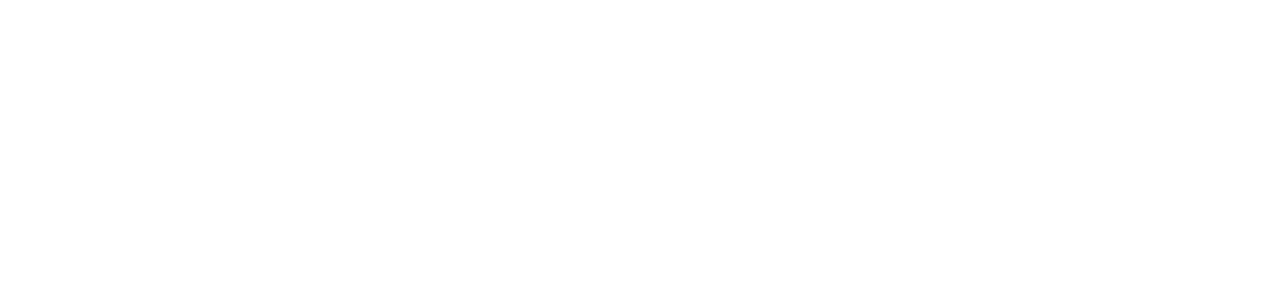
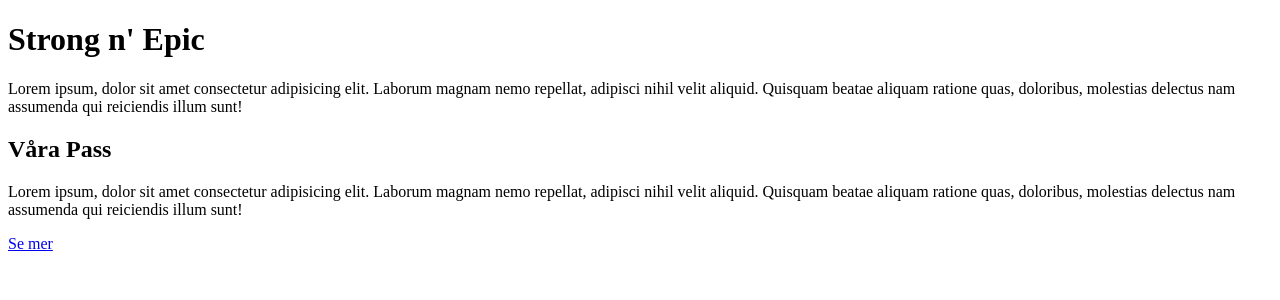
Before and after one commit to ledei/typeAny, a React (Vite) app: page / in a window 1280 px wide. Shown: the top 300 px of the page. Built offline with nearby package versions, Linux system fonts and the light colour scheme.

Commit message:
added react router dom depen

```diff
--- a/package.json
+++ b/package.json
@@ -11,7 +11,8 @@
   },
   "dependencies": {
     "react": "^18.2.0",
-    "react-dom": "^18.2.0"
+    "react-dom": "^18.2.0",
+    "react-router-dom": "^6.15.0"
   },
   "devDependencies": {
     "@types/react": "^18.2.15",
--- a/src/App.tsx
+++ b/src/App.tsx
@@ -1,5 +1,14 @@
-function App() {
-  return <></>;
+import { Routes, Route } from "react-router-dom";
+import LandingPage from "./pages/LandingPage";
+
+function App(): JSX.Element {
+  return (
+    <>
+      <Routes>
+        <Route path="/" element={<LandingPage />} />
+      </Routes>
+    </>
+  );
 }
 
 export default App;
--- a/src/main.tsx
+++ b/src/main.tsx
@@ -1,9 +1,12 @@
 import React from "react";
 import ReactDOM from "react-dom/client";
 import App from "./App.tsx";
+import { BrowserRouter } from "react-router-dom";
 
 ReactDOM.createRoot(document.getElementById("root")!).render(
   <React.StrictMode>
-    <App />
+    <BrowserRouter>
+      <App />
+    </BrowserRouter>
   </React.StrictMode>
 );
--- a/src/pages/LandingPage.tsx
+++ b/src/pages/LandingPage.tsx
@@ -1,24 +1,22 @@
+import { Link } from "react-router-dom";
+
 const LandingPage = (): JSX.Element => {
   return (
     <div>
       <div>
         <h1>Strong n' Epic</h1>
         <p>
-          Lorem ipsum, dolor sit amet consectetur adipisicing elit. Laborum
-          magnam nemo repellat, adipisci nihil velit aliquid. Quisquam beatae
-          aliquam ratione quas, doloribus, molestias delectus nam assumenda qui
-          reiciendis illum sunt!
+          Lorem ipsum, dolor sit amet consectetur adipisicing elit. Laborum magnam nemo repellat, adipisci nihil velit aliquid. Quisquam beatae aliquam ratione
+          quas, doloribus, molestias delectus nam assumenda qui reiciendis illum sunt!
         </p>
       </div>
       <div>
-      <h2>Våra Pass</h2>
-      <p>
-        Lorem ipsum, dolor sit amet consectetur adipisicing elit. Laborum
-        magnam nemo repellat, adipisci nihil velit aliquid. Quisquam beatae
-        aliquam ratione quas, doloribus, molestias delectus nam assumenda qui
-        reiciendis illum sunt!
-      </p>
-      <button>Se mer</button>
+        <h2>Våra Pass</h2>
+        <p>
+          Lorem ipsum, dolor sit amet consectetur adipisicing elit. Laborum magnam nemo repellat, adipisci nihil velit aliquid. Quisquam beatae aliquam ratione
+          quas, doloribus, molestias delectus nam assumenda qui reiciendis illum sunt!
+        </p>
+        <Link to="booking">Se mer</Link>
       </div>
     </div>
   );
```
Also changed, not shown: 1 other file (tests, documents, lock files or other folders).
